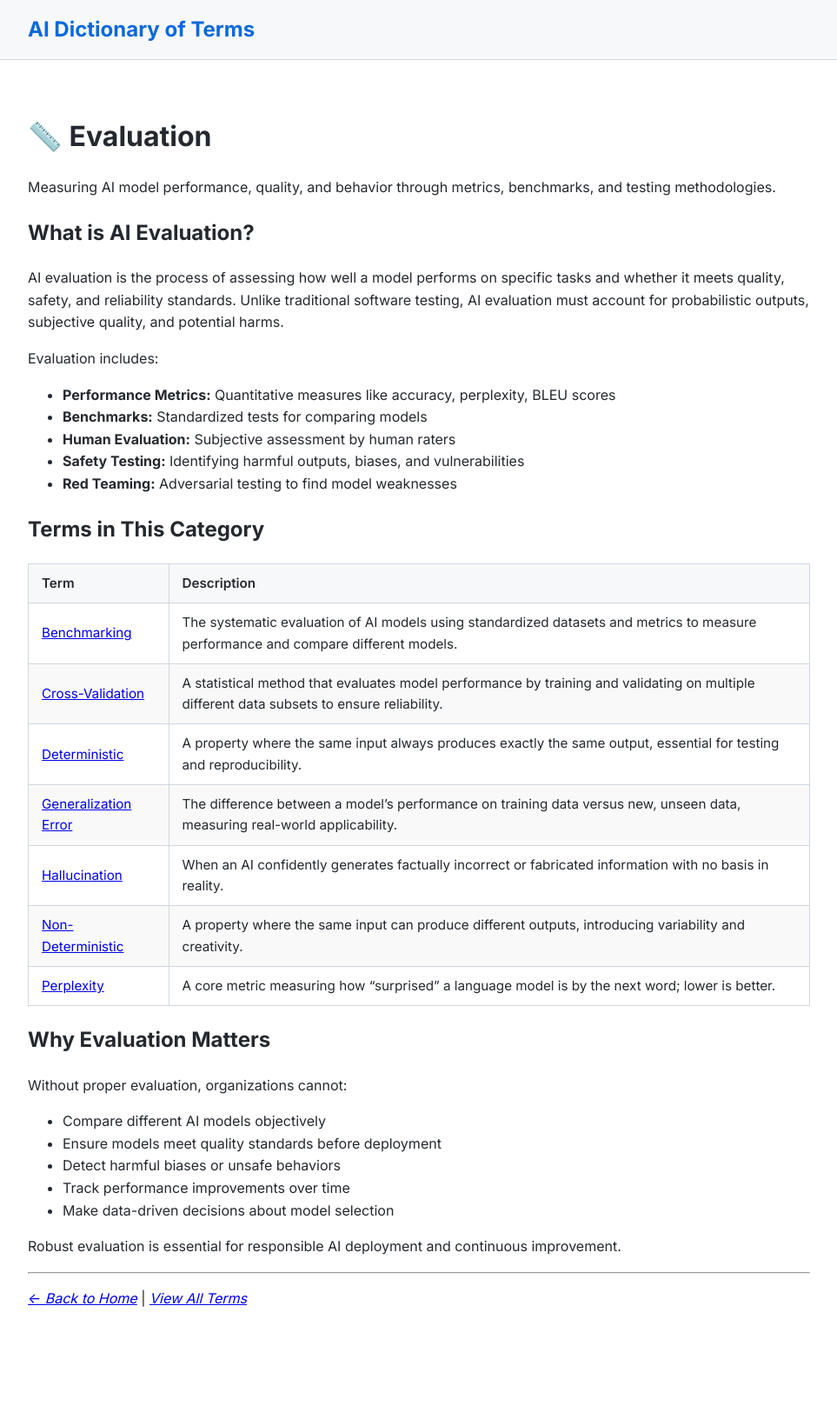
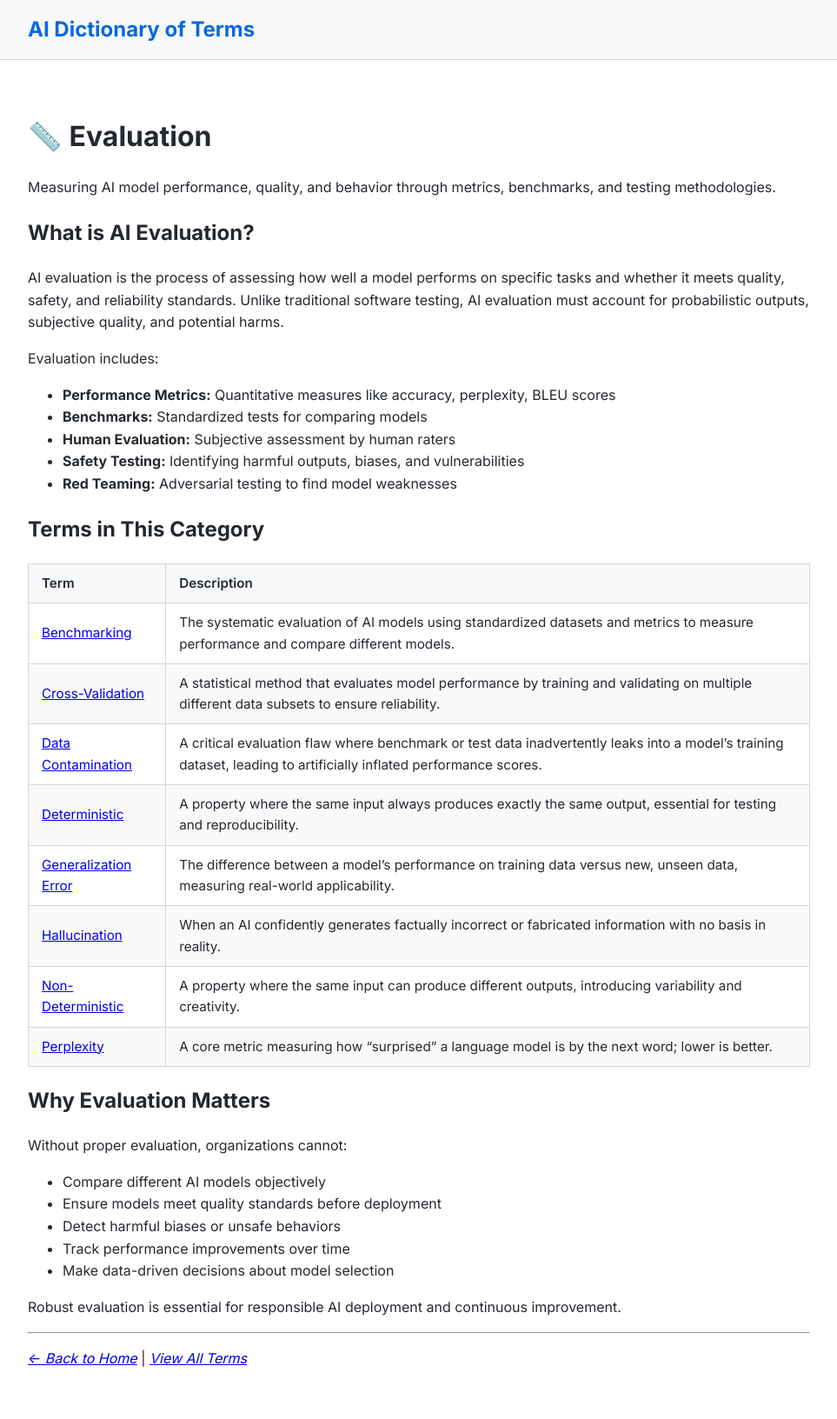
Before and after one commit to alexnubla/ai-dictionary, a Jekyll site: the page built from categories/evaluation.md, in a window 1280 px wide. Shown: the whole page at 87% size, without its empty margins (158-1121 px from the left). Built offline with Jekyll 4.4.1, drawn with Linux system fonts in a browser that asks for light colours; before the commit the page ends 1562 px from its top, so only the background shows below that.

Commit message:
Update evaluation.md

```diff
--- a/categories/evaluation.md
+++ b/categories/evaluation.md
@@ -24,6 +24,7 @@ Evaluation includes:
 |------|-------------|
 | [Benchmarking](/ai-dictionary/terms/benchmarking/) | The systematic evaluation of AI models using standardized datasets and metrics to measure performance and compare different models. |
 | [Cross-Validation](/ai-dictionary/terms/cross-validation/) | A statistical method that evaluates model performance by training and validating on multiple different data subsets to ensure reliability. |
+| [Data Contamination](/ai-dictionary/terms/data-contamination/) | A critical evaluation flaw where benchmark or test data inadvertently leaks into a model's training dataset, leading to artificially inflated performance scores. |
 | [Deterministic](/ai-dictionary/terms/deterministic/) | A property where the same input always produces exactly the same output, essential for testing and reproducibility. |
 | [Generalization Error](/ai-dictionary/terms/generalization-error/) | The difference between a model's performance on training data versus new, unseen data, measuring real-world applicability. |
 | [Hallucination](/ai-dictionary/terms/hallucination/) | When an AI confidently generates factually incorrect or fabricated information with no basis in reality. |
```
